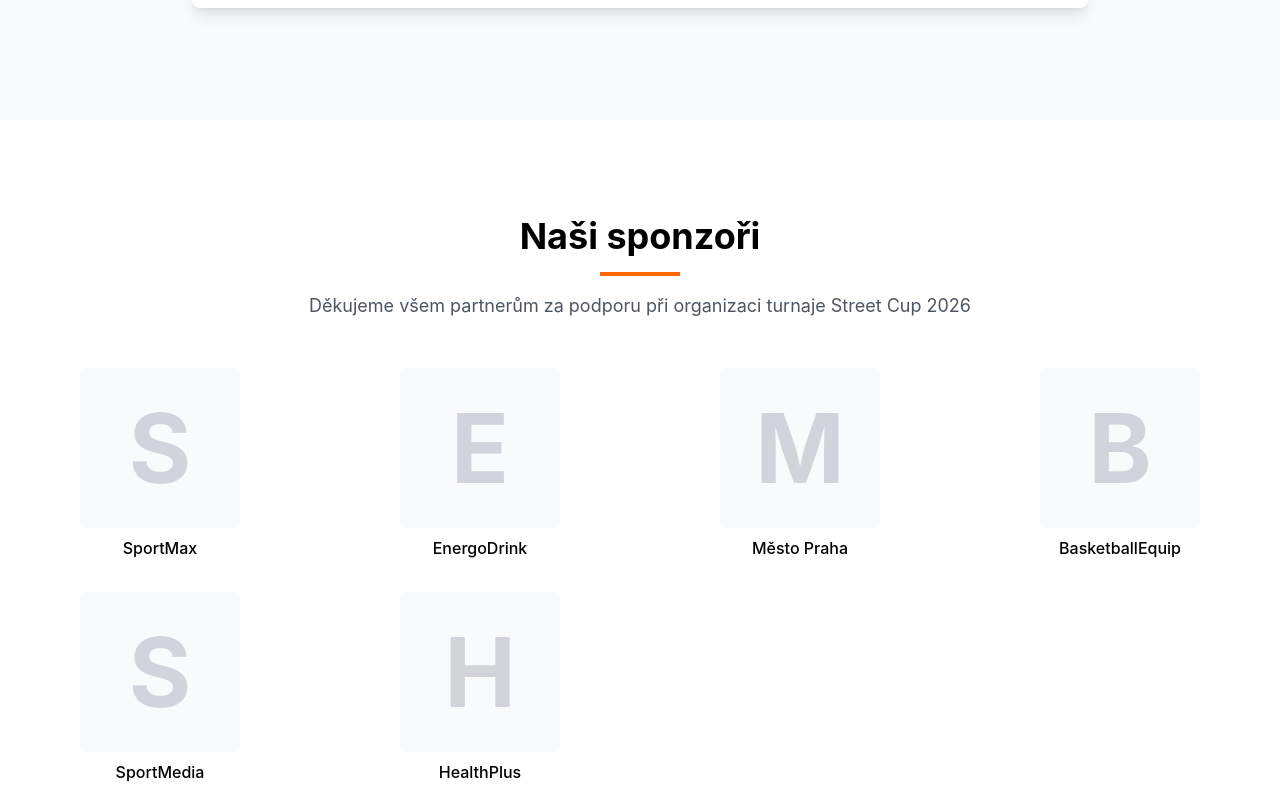
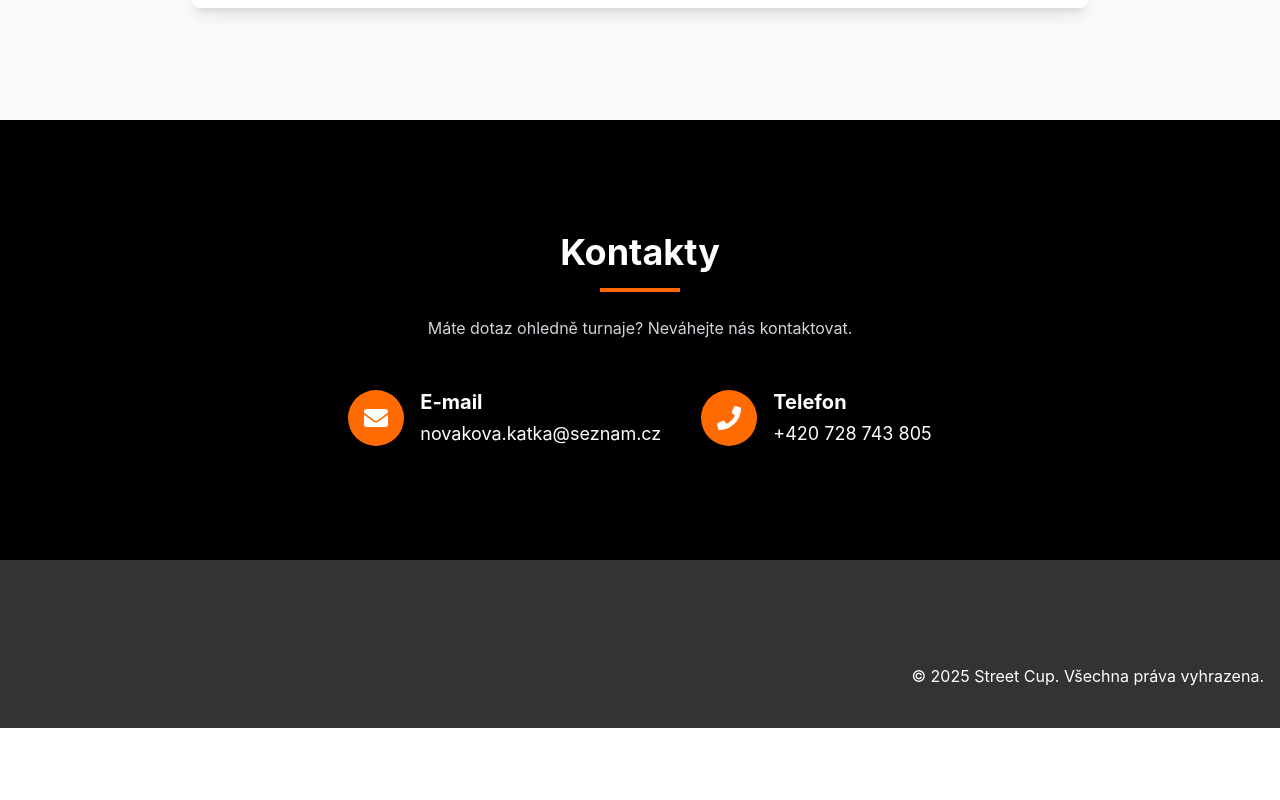
Before and after one commit to Tumis02/street-cup, a Next.js app: page / in a window 1280 px wide. Shown: the part 8220-9020 px from the top of the page. After the commit the page ends 8948 px from the top, so only its background shows below. Built offline with nearby package versions, Linux system fonts and the light colour scheme; a web font is replaced by a local one.

Commit message:
sponzors comment + contacts

```diff
--- a/components/ContactSection.tsx
+++ b/components/ContactSection.tsx
@@ -22,8 +22,8 @@ const ContactSection: React.FC = () => {
               <div>
                 <h4 className="font-bold mb-1 text-xl">E-mail</h4>
                 <p className="text-lg">
-                  <a href="mailto:info@streetcup2025.cz" className="hover:text-primary transition-colors">
-                    info@streetcup2025.cz
+                  <a href="mailto:novakova.katka@seznam.cz" className="hover:text-primary transition-colors">
+                    novakova.katka@seznam.cz
                   </a>
                 </p>
               </div>
@@ -36,8 +36,8 @@ const ContactSection: React.FC = () => {
               <div>
                 <h4 className="font-bold mb-1 text-xl">Telefon</h4>
                 <p className="text-lg">
-                  <a href="tel:+420123456789" className="hover:text-primary transition-colors">
-                    +420 123 456 789
+                  <a href="tel:+420728743805" className="hover:text-primary transition-colors">
+                    +420 728 743 805
                   </a>
                 </p>
               </div>
--- a/pages/index.tsx
+++ b/pages/index.tsx
@@ -25,7 +25,7 @@ export default function Home() {
         <RegistrationSection />
         <RulesSection />
 
-        <SponsorsSection />
+        {/* <SponsorsSection /> */}
         <ContactSection />
     </div>
   )
```
